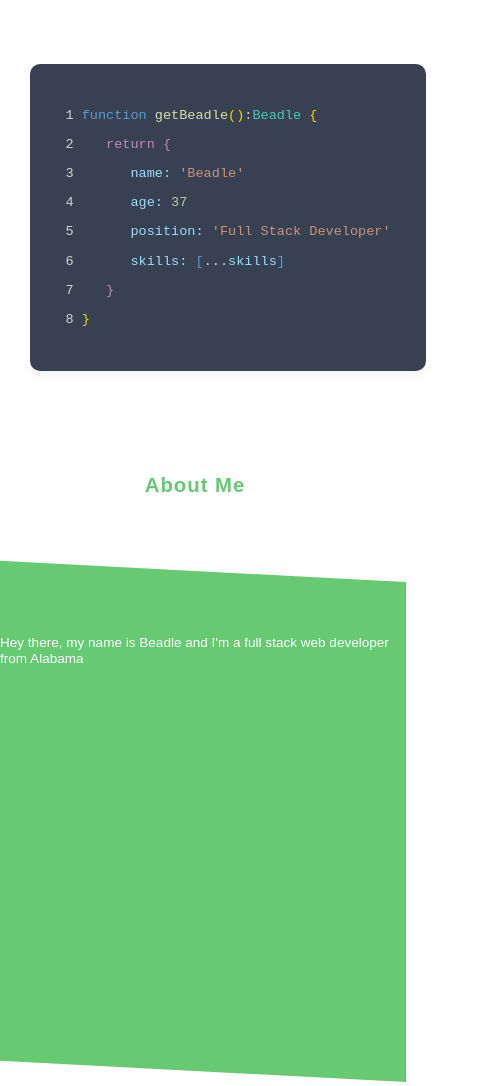
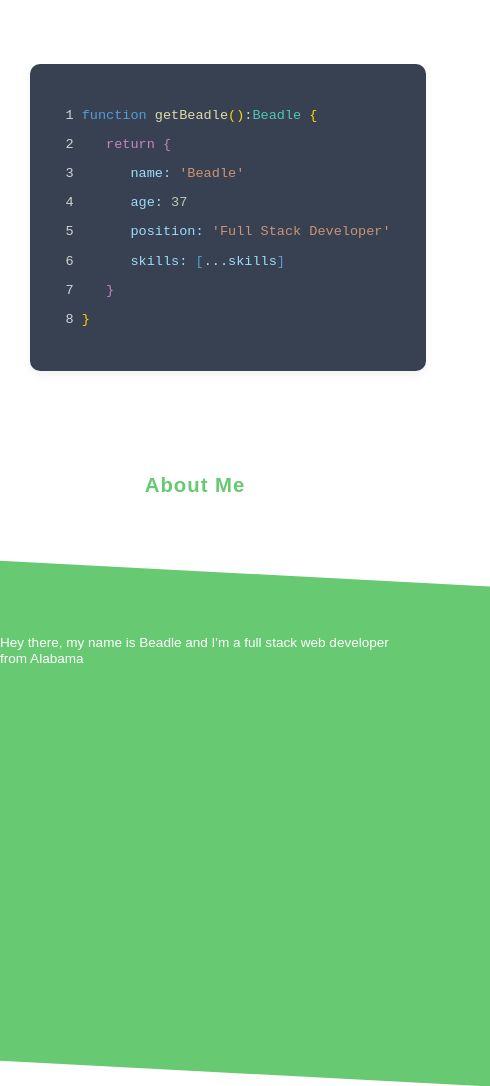
Before and after one commit to Beadle85/portfolio, a Next.js app: page / in a window 390 px wide. Shown: the part 436-1522 px from the top of the page, 490 px wide, since content can reach past the window. Built offline with nearby package versions, Linux system fonts and the light colour scheme.

Commit message:
adjust background in mobile view

```diff
--- a/components/about.module.css
+++ b/components/about.module.css
@@ -27,6 +27,6 @@
   .backgroundDiv {
     width: unset;
     height: 90%;
-    inset: 100px -16px 0px;
+    inset: 100px -100px 0px;
   }
 }
```
